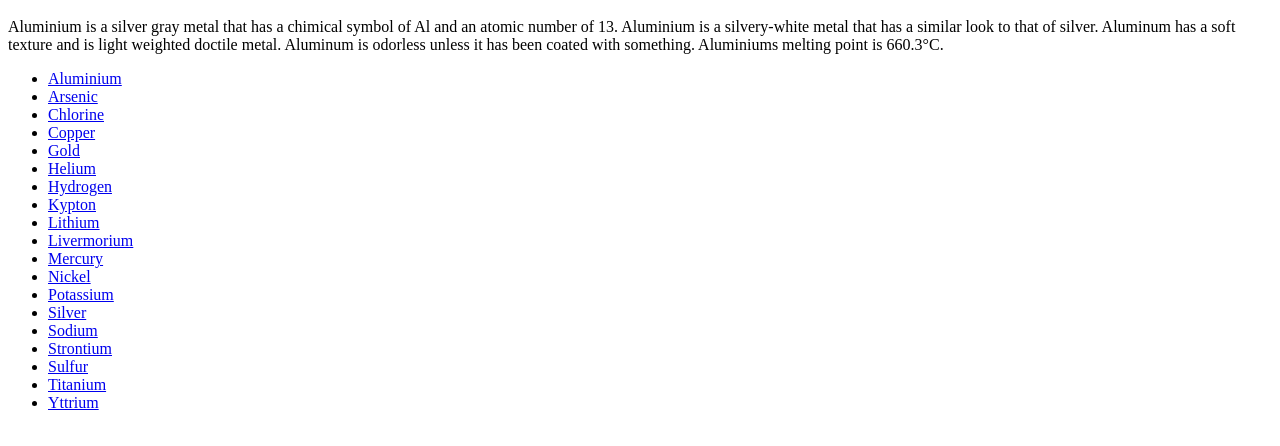
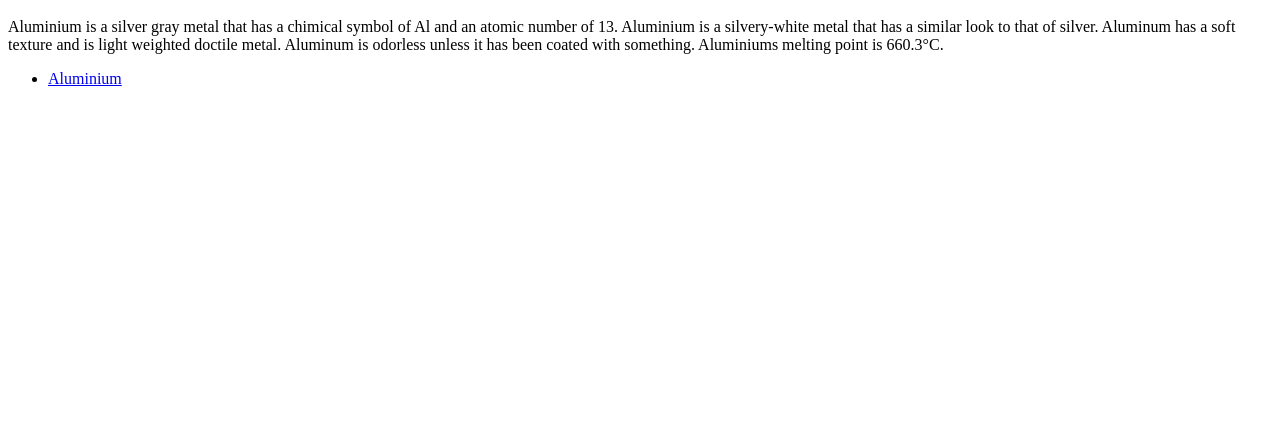
Before and after one commit to AyshehAWebProject/AyshehA-WebProject.github.io, a plain HTML site: page index.html in a window 1280 px wide. Shown: the part 48-494 px from the top of the page. Drawn offline with Linux system fonts and the light colour scheme.

Commit message:
Update index.html

```diff
--- a/index.html
+++ b/index.html
@@ -6,24 +6,7 @@
     odorless unless it has been coated with something. Aluminiums melting point is 660.3°C.</p>
     <ul>
         <li><a href="Aluminium[1].html">Aluminium</a></li>
-        <li><a href="Arsenic[1].html">Arsenic</a></li>
-        <li><a href="Chlorine[1].html">Chlorine</a></li>
-        <li><a href="Copper[1].html">Copper</a></li>
-        <li><a href="Gold[1].html">Gold</a></li>
-        <li><a href="Helium[1].html">Helium</a></li>
-        <li><a href="Hydrogen[1].html">Hydrogen</a></li>
-        <li><a href="Krypton[1].html">Kypton</a></li>
-        <li><a href="Lithium[1].html">Lithium</a></li>
-        <li><a href="Livermorium[1].html">Livermorium</a></li>
-        <li><a href="Mercury[1].html">Mercury</a></li>
-        <li><a href="Nickel[1].html">Nickel</a></li>
-        <li><a href="Potassium[1].html">Potassium</a></li>
-        <li><a href="Silver[1].html">Silver</a></li>
-        <li><a href="Sodium[1].html">Sodium</a></li>
-        <li><a href="Strontium[1].html">Strontium</a></li>
-        <li><a href="Sulfur[1].html">Sulfur</a></li>
-        <li><a href="Titanium[1].html">Titanium</a></li>
-        <li><a href="Yttrium[1].html">Yttrium</a></li>
+
     </ul>
 
 </body>
```
